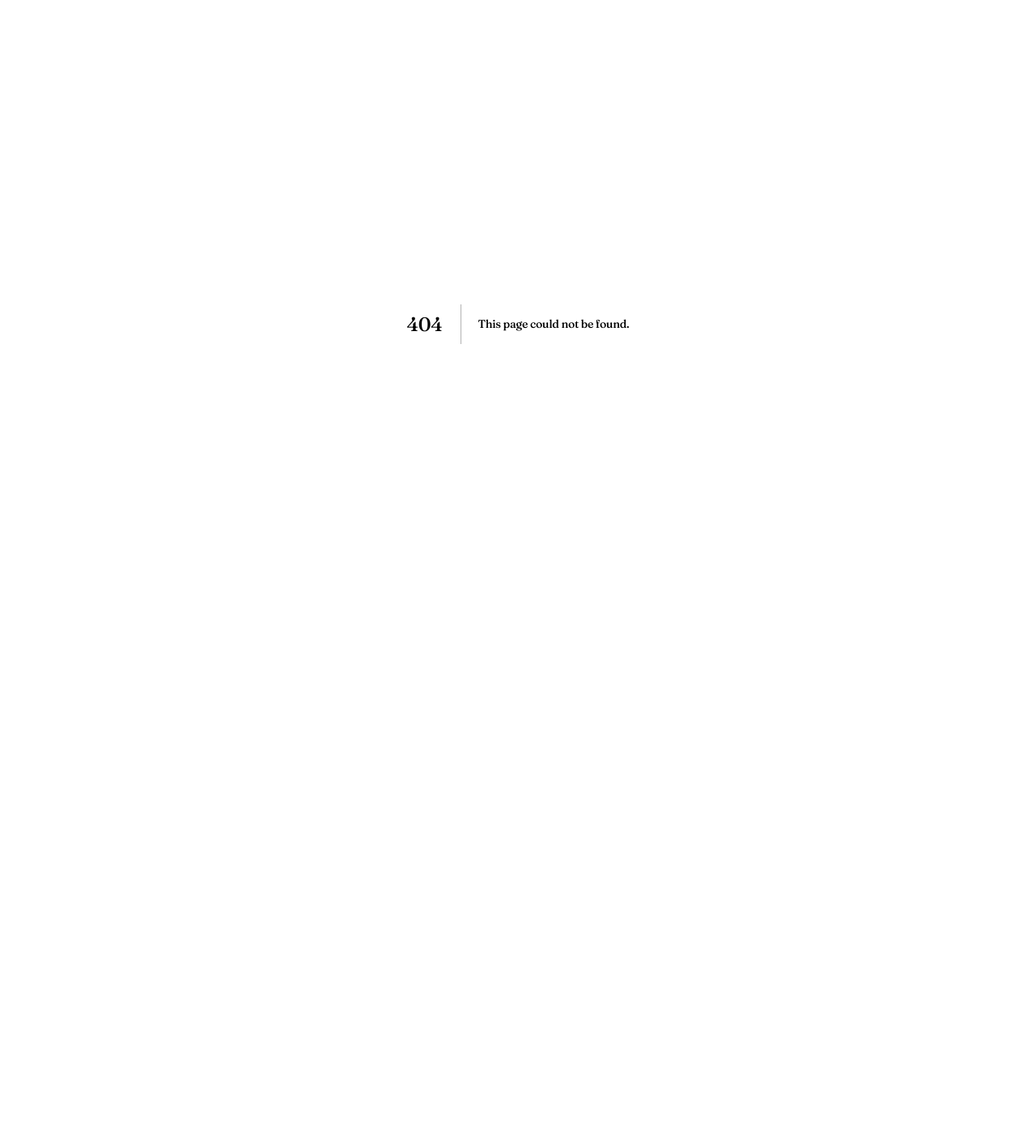
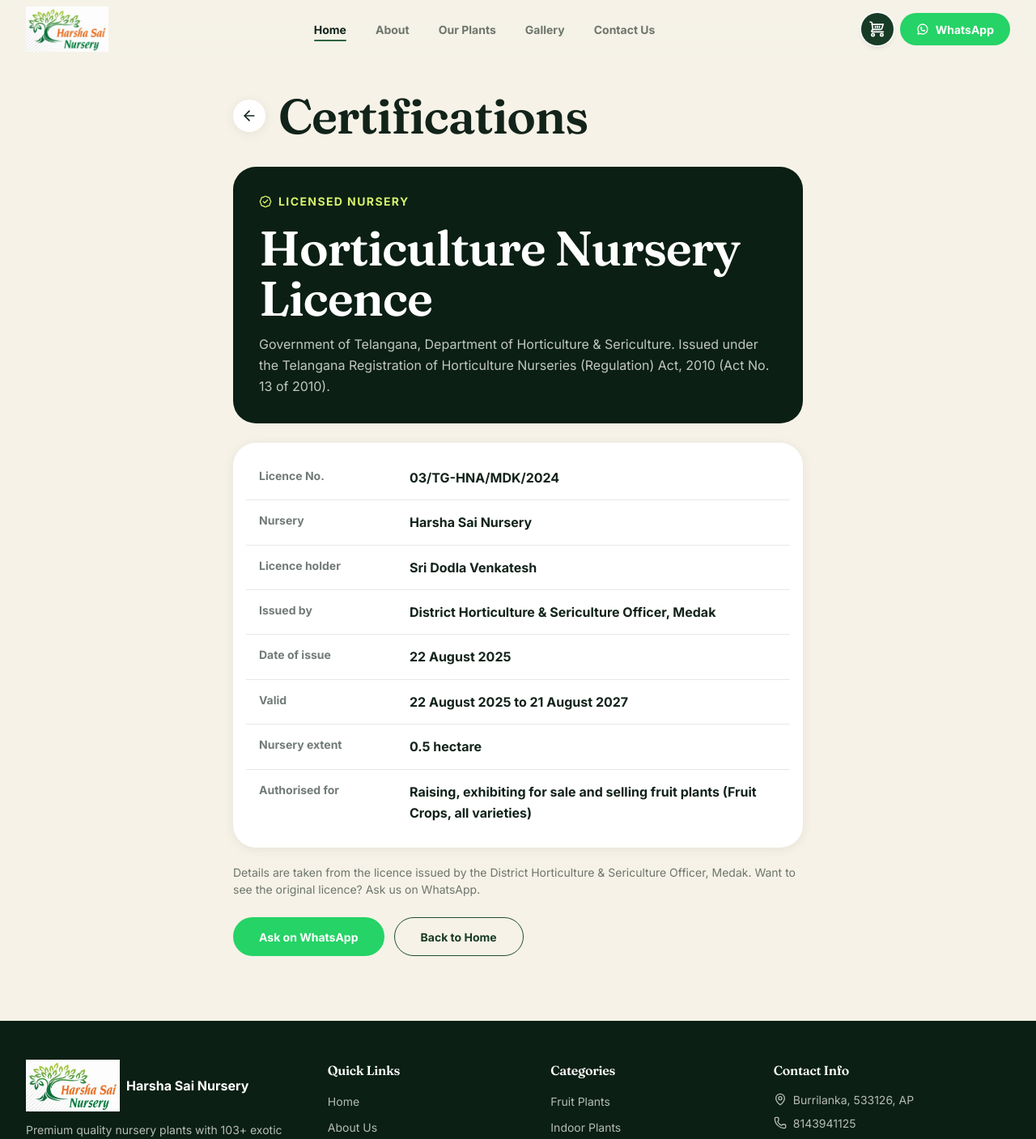
Before and after one commit to aravindpulluri116/harshasainursery_staffarc_aravind, a Next.js app: page /certifications in a window 1280 px wide. Before the commit this address had no page. Shown: the top 1407 px of the page at 81% size. Before the commit the page ends 800 px from the top, so only its background shows below. Built offline with nearby package versions, Linux system fonts and the light colour scheme.

Commit message:
Create certifications page for Harsha Sai Nursery
This page displays the certifications for Harsha Sai Nursery, including details about the horticulture nursery license.

```diff
--- /dev/null
+++ b/src/app/certifications/page.jsx
@@ -0,0 +1,73 @@
+import Link from "next/link";
+import { ArrowLeft, BadgeCheck } from "lucide-react";
+import { Navbar } from "@/components/sections/navbar";
+import { Footer } from "@/components/sections/footer";
+import { Button } from "@/components/ui/button";
+import { waLink } from "@/lib/site";
+
+export const metadata = {
+  title: "Certifications | Harsha Sai Nursery",
+  description: "Horticulture nursery licence held by Harsha Sai Nursery, issued under the Telangana Registration of Horticulture Nurseries (Regulation) Act, 2010.",
+};
+
+const DETAILS = [
+  ["Licence No.", "03/TG-HNA/MDK/2024"],
+  ["Nursery", "Harsha Sai Nursery"],
+  ["Licence holder", "Sri Dodla Venkatesh"],
+  ["Issued by", "District Horticulture & Sericulture Officer, Medak"],
+  ["Date of issue", "22 August 2025"],
+  ["Valid", "22 August 2025 to 21 August 2027"],
+  ["Nursery extent", "0.5 hectare"],
+  ["Authorised for", "Raising, exhibiting for sale and selling fruit plants (Fruit Crops, all varieties)"],
+];
+
+export default function CertificationsPage() {
+  return (
+    <>
+      <Navbar />
+      <main className="min-h-[80dvh] bg-beige-50 pt-24 pb-20 md:pt-28">
+        <div className="mx-auto max-w-3xl px-4 md:px-8">
+          <div className="mb-8 flex items-center gap-4">
+            <Link href="/" aria-label="Back to home" className="grid size-10 place-items-center rounded-full bg-white text-ink shadow-soft transition hover:bg-green-50">
+              <ArrowLeft className="size-5" />
+            </Link>
+            <h1 className="text-lg font-bold">Certifications</h1>
+          </div>
+
+          <div className="rounded-[28px] bg-green-950 p-6 text-white md:p-8">
+            <span className="inline-flex items-center gap-2 text-sm font-bold tracking-widest text-lime uppercase">
+              <BadgeCheck className="size-4" /> Licensed Nursery
+            </span>
+            <h2 className="mt-3 text-lg">Horticulture Nursery Licence</h2>
+            <p className="mt-3 text-base text-white/75">
+              Government of Telangana, Department of Horticulture &amp; Sericulture. Issued under the Telangana Registration of Horticulture Nurseries (Regulation) Act, 2010 (Act No. 13 of 2010).
+            </p>
+          </div>
+
+          <dl className="mt-6 divide-y divide-ink/10 rounded-[28px] bg-white p-2 shadow-soft md:p-4">
+            {DETAILS.map(([k, v]) => (
+              <div key={k} className="grid gap-1 px-4 py-3.5 sm:grid-cols-[170px_1fr] sm:gap-4">
+                <dt className="text-sm font-bold text-ink/60">{k}</dt>
+                <dd className="text-base font-bold text-ink">{v}</dd>
+              </div>
+            ))}
+          </dl>
+
+          <p className="mt-5 text-sm text-ink/60">
+            Details are taken from the licence issued by the District Horticulture &amp; Sericulture Officer, Medak. Want to see the original licence? Ask us on WhatsApp.
+          </p>
+
+          <div className="mt-6 flex flex-wrap gap-3">
+            <Button asChild size="lg" variant="whatsapp">
+              <a href={waLink("Hi Harsha Sai Nursery! I'd like to see your nursery licence.")} target="_blank" rel="noreferrer">Ask on WhatsApp</a>
+            </Button>
+            <Button asChild size="lg" variant="outlineDark">
+              <Link href="/">Back to Home</Link>
+            </Button>
+          </div>
+        </div>
+      </main>
+      <Footer />
+    </>
+  );
+  }
```
